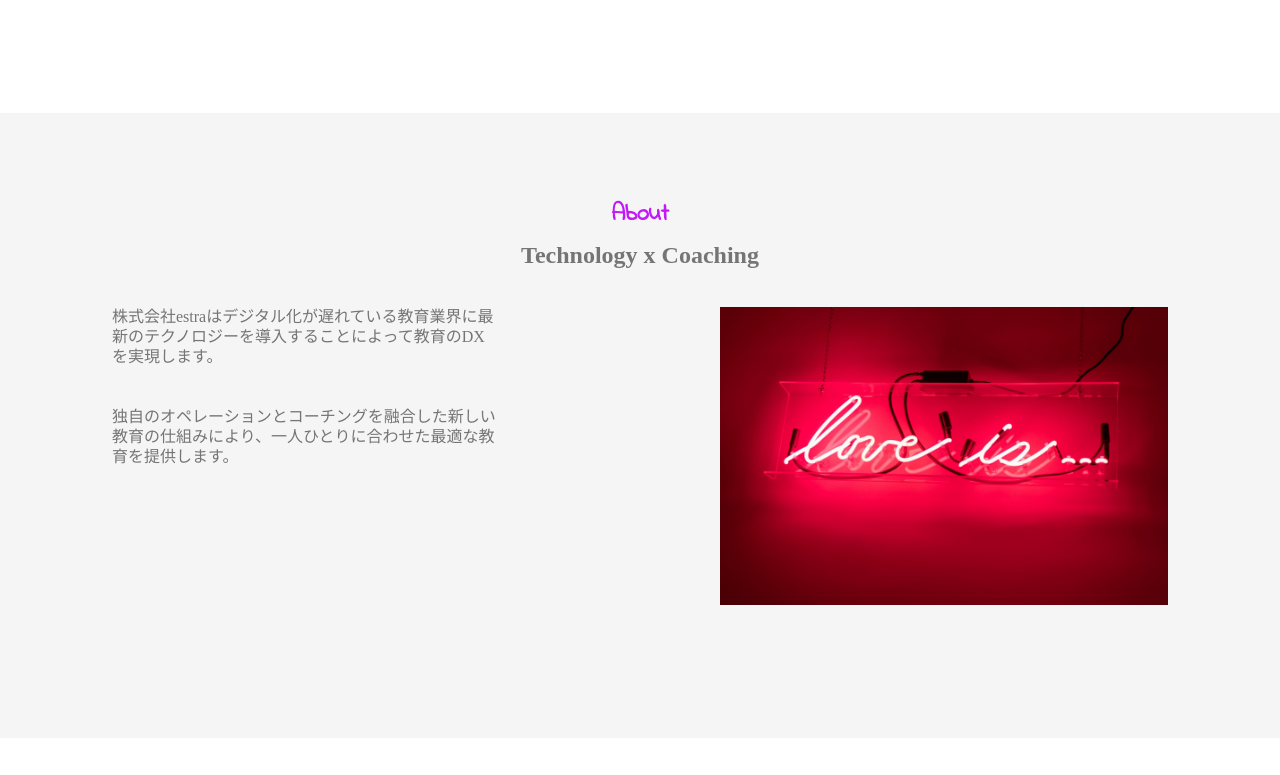
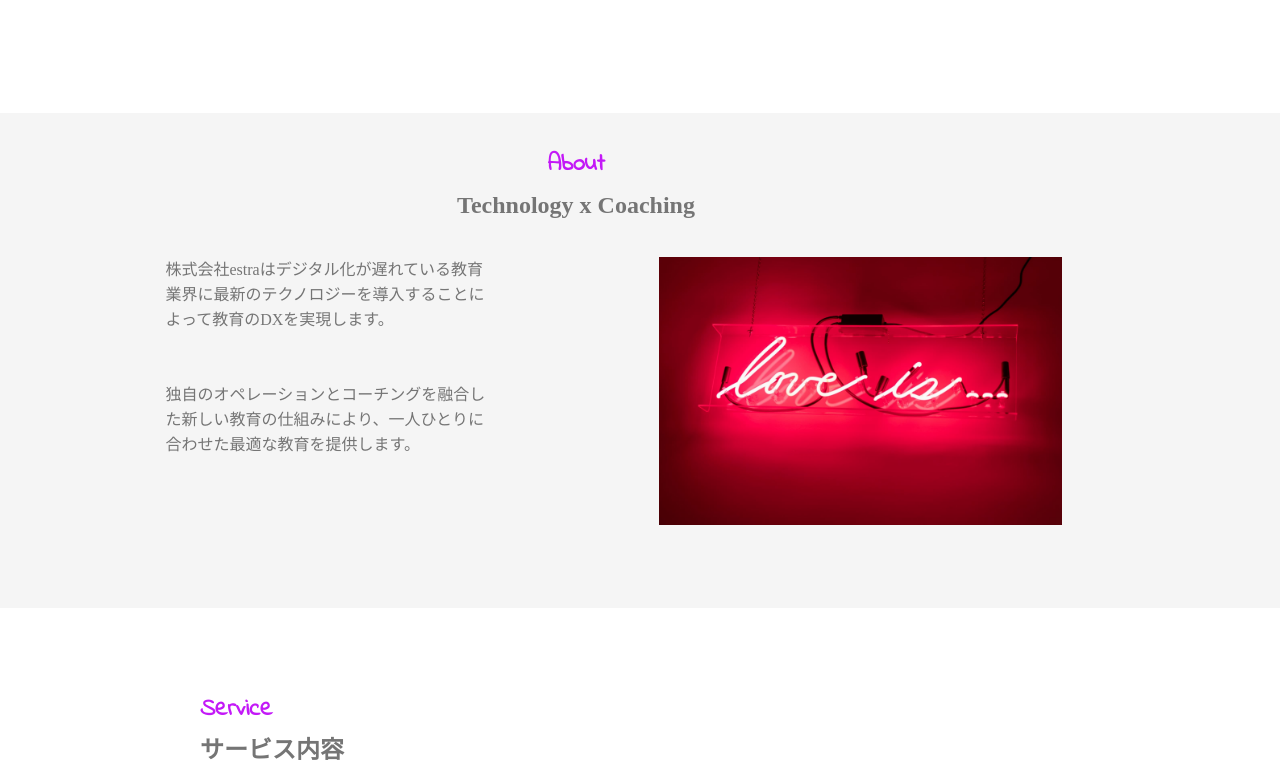
Before and after one commit to ctphx936/20221024fujita, a plain HTML site: page index.html in a window 1280 px wide. Shown: the part 1121-1896 px from the top of the page. Drawn offline with Linux system fonts and the light colour scheme.

Commit message:
commit-2

```diff
--- a/css/style.css
+++ b/css/style.css
@@ -139,10 +139,17 @@ ul{
 
 .about1 {
   background-color: rgb(245,245,245);
-  padding: 90px 0;
+  padding: 40px 0;
   margin-top: 100px;
-  text-align: center
+  text-align: center;
   }
+
+.center{
+  padding: 0px 00;
+  margin-top: 0px;
+  text-align: center;
+  width:90%;
+}
 
 
 .layout {
@@ -159,18 +166,21 @@ ul{
 }
 
 .about__img img {
-  width: 100%;
+  width: 90%;
 }
 
 .about__img {
   margin-top: 0px;
+  margin-right: 120px;
+
   width: 35%;
 }
 
 .about__content {
-  width: 30%;
-  line-height:20px;
-  text-align: left
+  width: 25%;
+  line-height:25px;
+  margin-left: 90px;
+  text-align: left;
 }
 
 
@@ -426,8 +436,10 @@ table th {
         transform: translate(-50%, -50%);
 }
 
-.campany-info__title1-img{
-
+.campany-img{
+  width: 100%;
+  height: 100%;
+  display: block;
 }
 
 
--- a/index.html
+++ b/index.html
@@ -38,6 +38,9 @@
 
       </div>
 
+
+
+
       <br>
 
       <div class="news">
@@ -60,9 +63,10 @@
 
 
       <div class="about1">
+        <div class="center">
         <h3 class="aoout1__about1"> About</h3><br>
         <h2 class="aoout1__about2"> Technology x Coaching</h2>
-
+       </div>
         <div class="about">
           <div class="about__content">
               <p>株式会社estraはデジタル化が遅れている教育業界に最新のテクノロジーを導入することによって教育のDXを実現します。</p>
@@ -73,6 +77,7 @@
             <img src="img/about.jpg" alt="">
           </div>
         </div>
+
       </div>
 
 
@@ -204,7 +209,7 @@
             <a href="" class="campany-info__title1-logo">
               採用情報
             </a>
-            <img claas="campany-info__title1-img" src="img/recruit.png" />
+              <img class="campany-img" src="img/recruit.png">
           </div>
         </div>
         <div class="campany-info">
@@ -212,7 +217,7 @@
             <a href="" class="campany-info__title1-logo">
               社員インタビュー
             </a>
-            <img src="img/interview.png" />
+              <img class="campany-img" src="img/interview.png">
           </div>
         </div>
         </div>
@@ -227,8 +232,6 @@
         <div class="contact__title2">|</div>
         <a href="" class="plactice__btn">お問い合せ</a>
       </div>
-
-
     </main>
 
     <footer>
```
